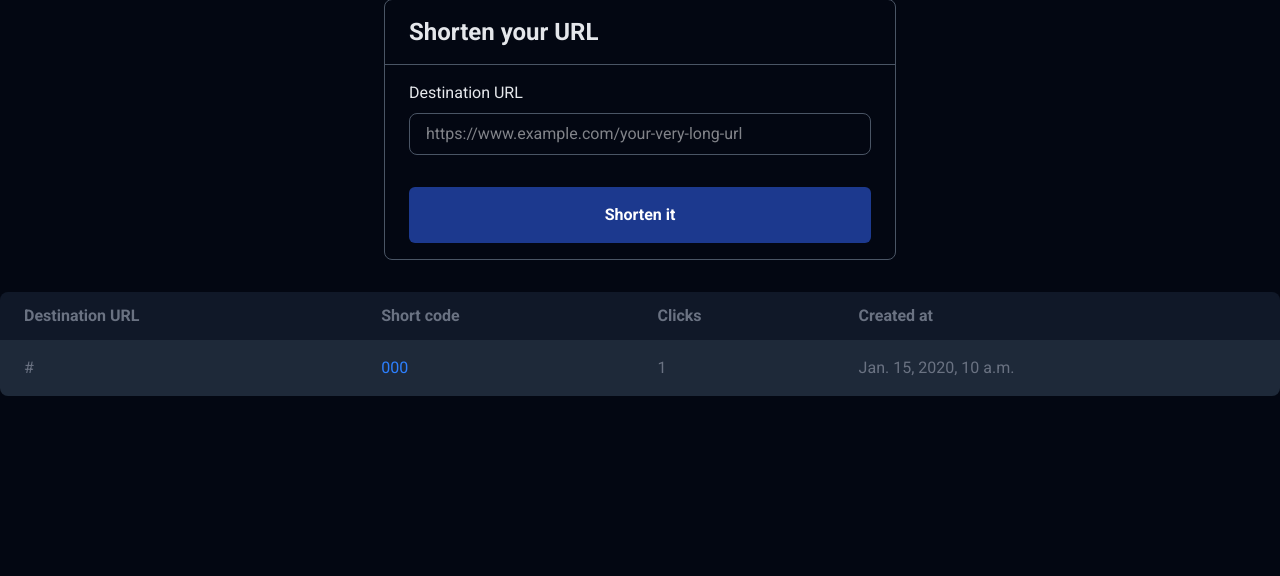
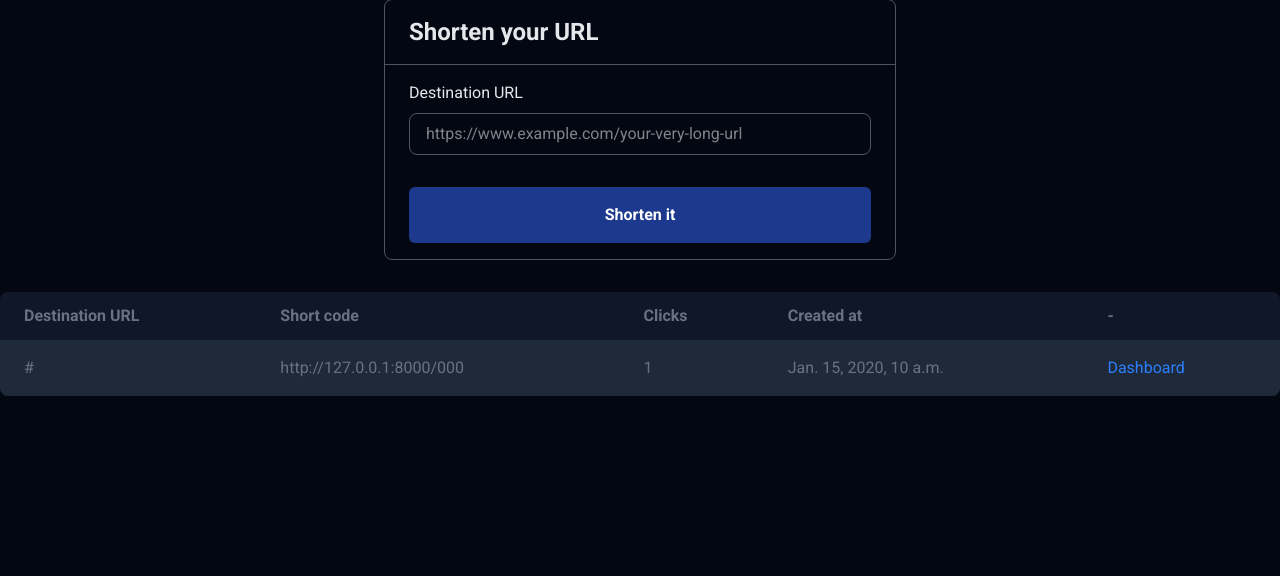
Before and after one commit to gustavosvalentim/smllr, a Django app: template smllr/templates/smllr/shorturls.html in a window 1280 px wide. Shown: the part 137-713 px from the top of the page. Run offline with Django 5.2, Linux system fonts and the light colour scheme; the template is opened without the code that fills it: values that come from a table or form of the project are taken from there, others are empty; tables that the repository leaves empty hold one stand-in row (values such as "Sample post"); some libraries are stand-ins or nearby versions.

Commit message:
feat: add public url

```diff
--- a/docker-compose.yml
+++ b/docker-compose.yml
@@ -8,6 +8,8 @@ services:
       DEBUG: ${DEBUG}
       ALLOWED_HOSTS: ${ALLOWED_HOSTS}
       CSRF_TRUSTED_ORIGINS: ${CSRF_TRUSTED_ORIGINS}
+      ALLOW_SOCIAL_LOGIN: ${ALLOW_SOCIAL_LOGIN}
+      PUBLIC_URL: ${PUBLIC_URL}
       DATABASE_ENGINE: ${DATABASE_ENGINE}
       DATABASE_USER: ${DATABASE_USER}
       DATABASE_PASSWORD: ${DATABASE_PASSWORD}
--- a/smllr/settings.py
+++ b/smllr/settings.py
@@ -33,6 +33,7 @@ DEBUG = os.getenv('DEBUG', 'True').lower() in ['true', 'yes', '1']
 
 ALLOWED_HOSTS = os.getenv('ALLOWED_HOSTS', '').split(',')
 
+PUBLIC_URL = os.getenv('PUBLIC_URL', 'http://127.0.0.1:8000')
 
 # CSRF for production
 CSRF_TRUSTED_ORIGINS = os.getenv('CSRF_TRUSTED_ORIGINS', 'http://localhost:8000,http://127.0.0.1:8000').split(',')
--- a/smllr/shorturls/context_processors.py
+++ b/smllr/shorturls/context_processors.py
@@ -4,4 +4,5 @@ from django.conf import settings
 def settings_processor(request):
     return {
         'allow_social_login': settings.ALLOW_SOCIAL_LOGIN,
+        'public_url': settings.PUBLIC_URL,
     }
--- a/smllr/templates/smllr/shorturls.html
+++ b/smllr/templates/smllr/shorturls.html
@@ -45,20 +45,22 @@
           <th class="px-6 py-3">Short code</th>
           <th class="px-6 py-3">Clicks</th>
           <th class="px-6 py-3">Created at</th>
+          <th class="px-6 py-3">-</th>
         </tr>
       </thead>
       <tbody>
         {% for shorturl in shorturls_list %}
         <tr class="bg-gray-800">
           <td class="px-6 py-4">{{ shorturl.destination_url }}</td>
+          <td class="px-6 py-4">{{ public_url }}/{{ shorturl.short_code }}</td>
+          <td class="px-6 py-4">{{ shorturl.clicks }}</td>
+          <td class="px-6 py-4">{{ shorturl.created_at }}</td>
           <td class="px-6 py-4">
             <a href="{% url 'shorturls_analytics' short_code=shorturl.short_code %}"
               class="text-blue-500 hover:underline">
-              {{ shorturl.short_code }}
+              Dashboard
             </a>
           </td>
-          <td class="px-6 py-4">{{ shorturl.clicks }}</td>
-          <td class="px-6 py-4">{{ shorturl.created_at }}</td>
         </tr>
         {% empty %}
         <tr>
```
Also changed, not shown: 1 other file.
